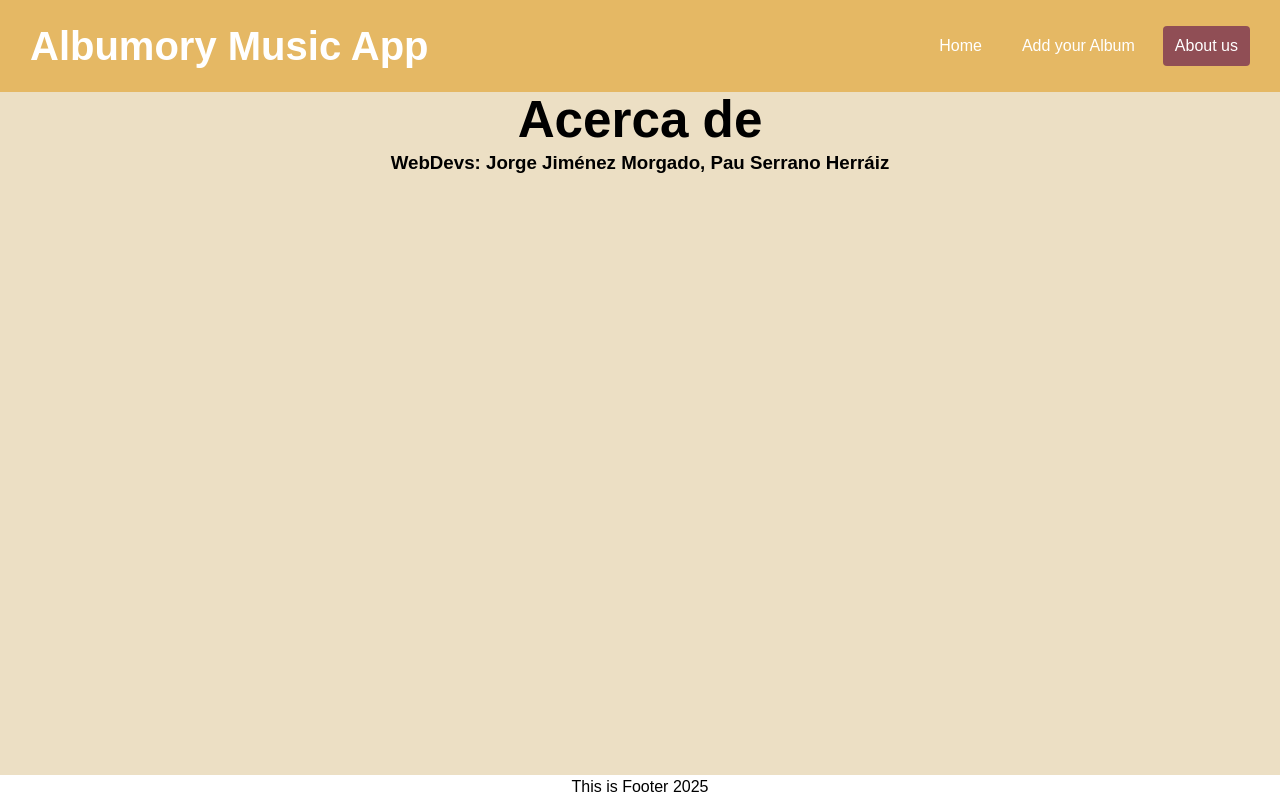
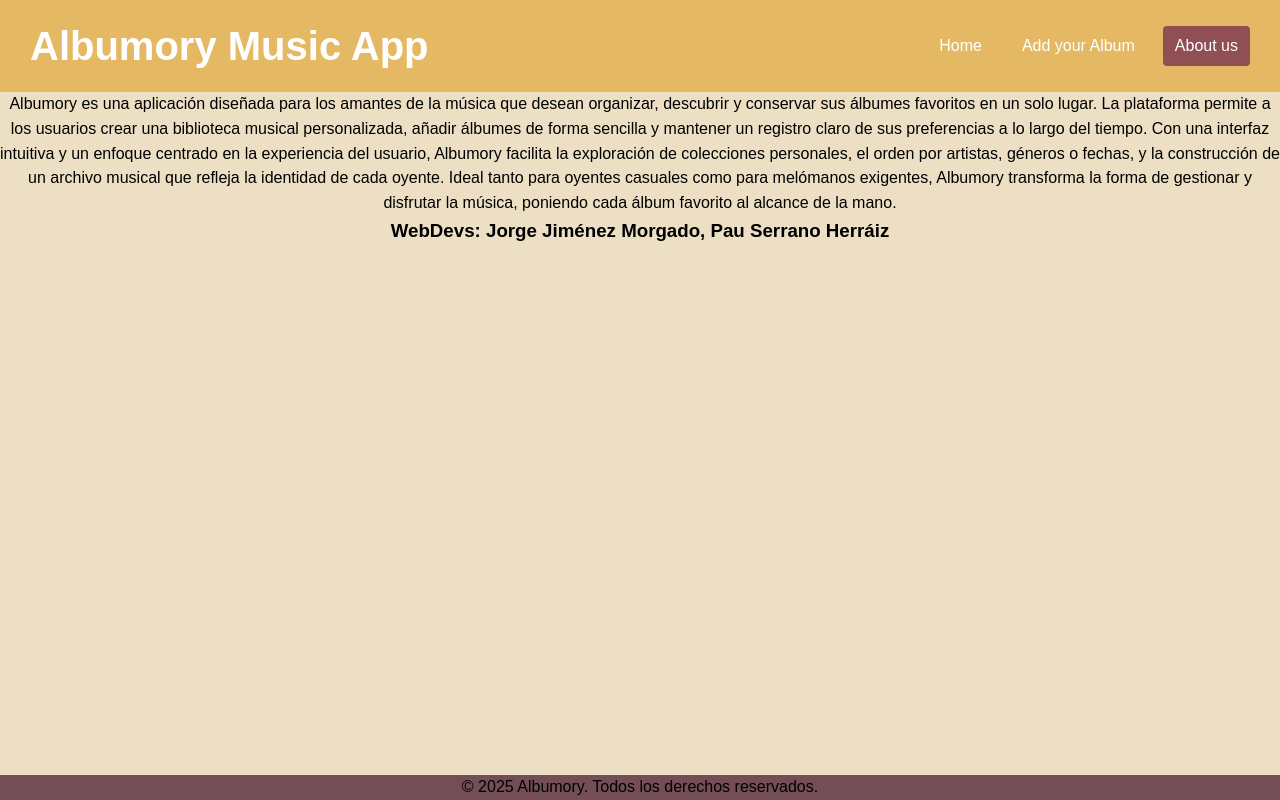
Before and after one commit to Music-App-Developers/react-music-app, a React (Vite) app: page /acercade in a window 1280 px wide. Built offline with nearby package versions, Linux system fonts and the light colour scheme.

Commit message:
add footer and page description

```diff
--- a/src/App.jsx
+++ b/src/App.jsx
@@ -27,7 +27,7 @@ function App() {
         </Routes>
       </div>
 
-      <footer>
+      <footer className="footer">
         <Footer />
       </footer>
     </div>
--- a/src/index.css
+++ b/src/index.css
@@ -76,6 +76,10 @@ h1 {
   margin: 20px auto;
 }
 
+.footer {
+  background-color: #734E57;
+}
+
 @media (max-width: 800px) {
  body{
   display: flex;
--- a/src/pages/AcercaDe.jsx
+++ b/src/pages/AcercaDe.jsx
@@ -1,10 +1,13 @@
 
 function AcerdaDe() {
     return (
-        <>
-        <h1>Acerca de</h1>
+        <div>
+        <p>Albumory es una aplicación diseñada para los amantes de la música que desean organizar, descubrir y conservar sus álbumes favoritos en un solo lugar. La plataforma permite a los usuarios crear una biblioteca musical personalizada, añadir álbumes de forma sencilla y mantener un registro claro de sus preferencias a lo largo del tiempo.
+
+Con una interfaz intuitiva y un enfoque centrado en la experiencia del usuario, Albumory facilita la exploración de colecciones personales, el orden por artistas, géneros o fechas, y la construcción de un archivo musical que refleja la identidad de cada oyente. Ideal tanto para oyentes casuales como para melómanos exigentes, Albumory transforma la forma de gestionar y disfrutar la música, poniendo cada álbum favorito al alcance de la mano.
+</p>
         <h3>WebDevs: Jorge Jiménez Morgado, Pau Serrano Herráiz</h3>
-        </>
+        </div>
     )
 }
 export default AcerdaDe
--- a/src/pages/Footer.jsx
+++ b/src/pages/Footer.jsx
@@ -1,6 +1,6 @@
 function Footer () {
     return (
-        <p>This is Footer 2025</p>
+        <p>© 2025 Albumory. Todos los derechos reservados.</p>
     )
 }
 export default Footer
```
